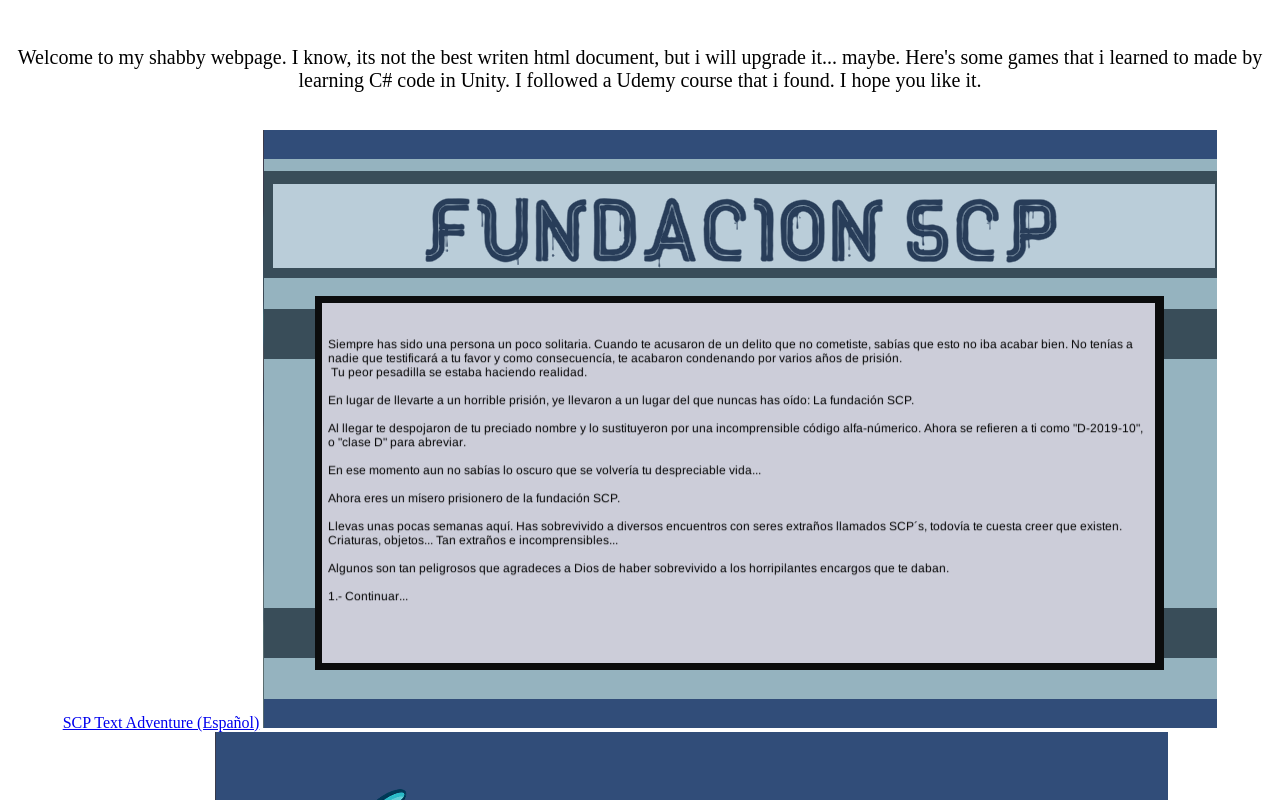
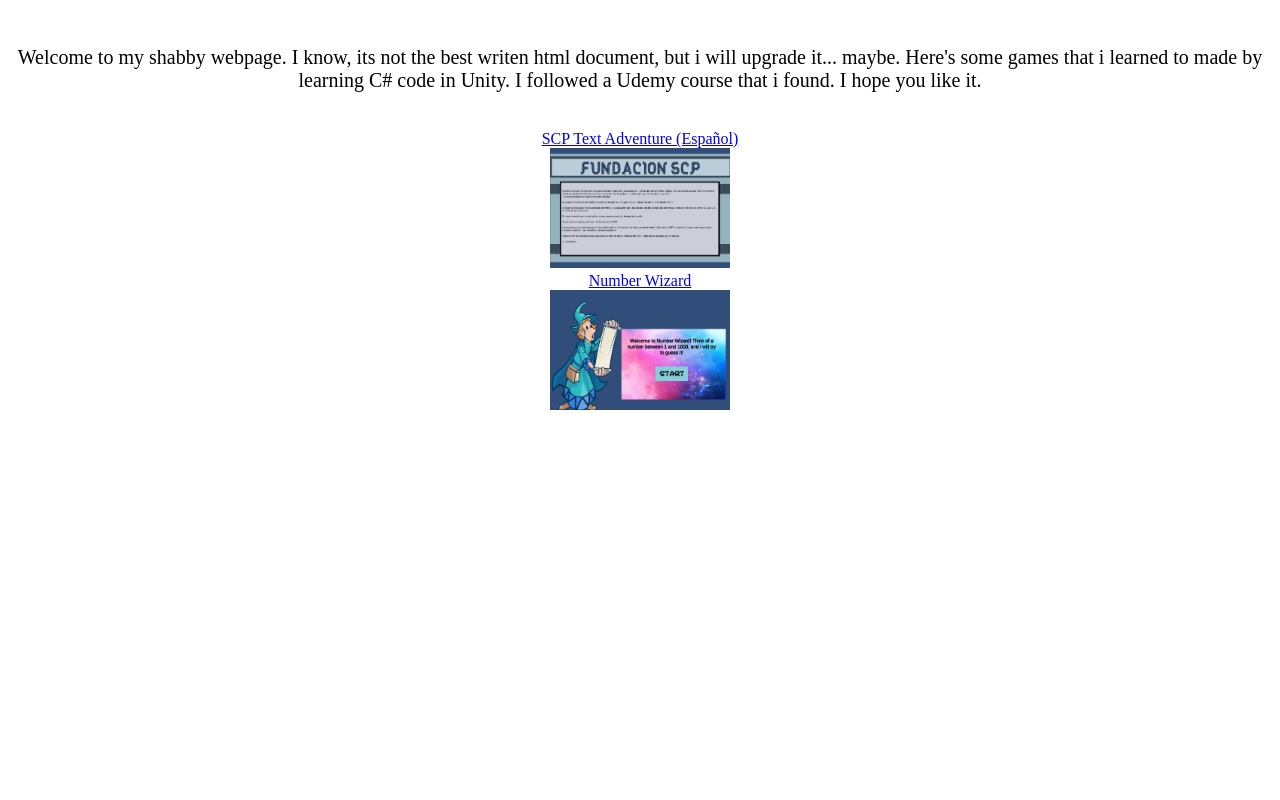
Before and after one commit to Robertostrikers/WebPage, a plain HTML site: page index.html in a window 1280 px wide. Shown: the top 800 px of the page. Drawn offline with Linux system fonts and the light colour scheme.

Commit message:
Resize of img

```diff
--- a/index.html
+++ b/index.html
@@ -13,11 +13,11 @@
 	</p>
 <br>
 	<div>
-		<a href="https://robertostrikers.github.io/WebPage/WebHtml/Games/SCP/SCP.html"> SCP Text Adventure (Español)</a> <img src="https://robertostrikers.github.io/WebPage/WebHtml/images/SCP.PNG">
+		<a href="https://robertostrikers.github.io/WebPage/WebHtml/Games/SCP/SCP.html"> SCP Text Adventure (Español) <br> <img src="https://robertostrikers.github.io/WebPage/WebHtml/images/SCP.PNG"></a>
 	</div>
 
 	<div>
-	<a href="https://robertostrikers.github.io/WebPage/WebHtml/Games/Wizard/wizard.html"> Number Wizard</a><img src="https://robertostrikers.github.io/WebPage/WebHtml/images/Wizard.PNG">
+	<a href="https://robertostrikers.github.io/WebPage/WebHtml/Games/Wizard/wizard.html"> Number Wizard <br> <img src="https://robertostrikers.github.io/WebPage/WebHtml/images/Wizard.PNG"></a>
 	</div>
 
 
--- a/style.css
+++ b/style.css
@@ -9,5 +9,7 @@ div{
 	text-align: center;
 }
 img{
-	align-content: right;
+	width: 180px;
+	height: 120px;
+
 }
```
